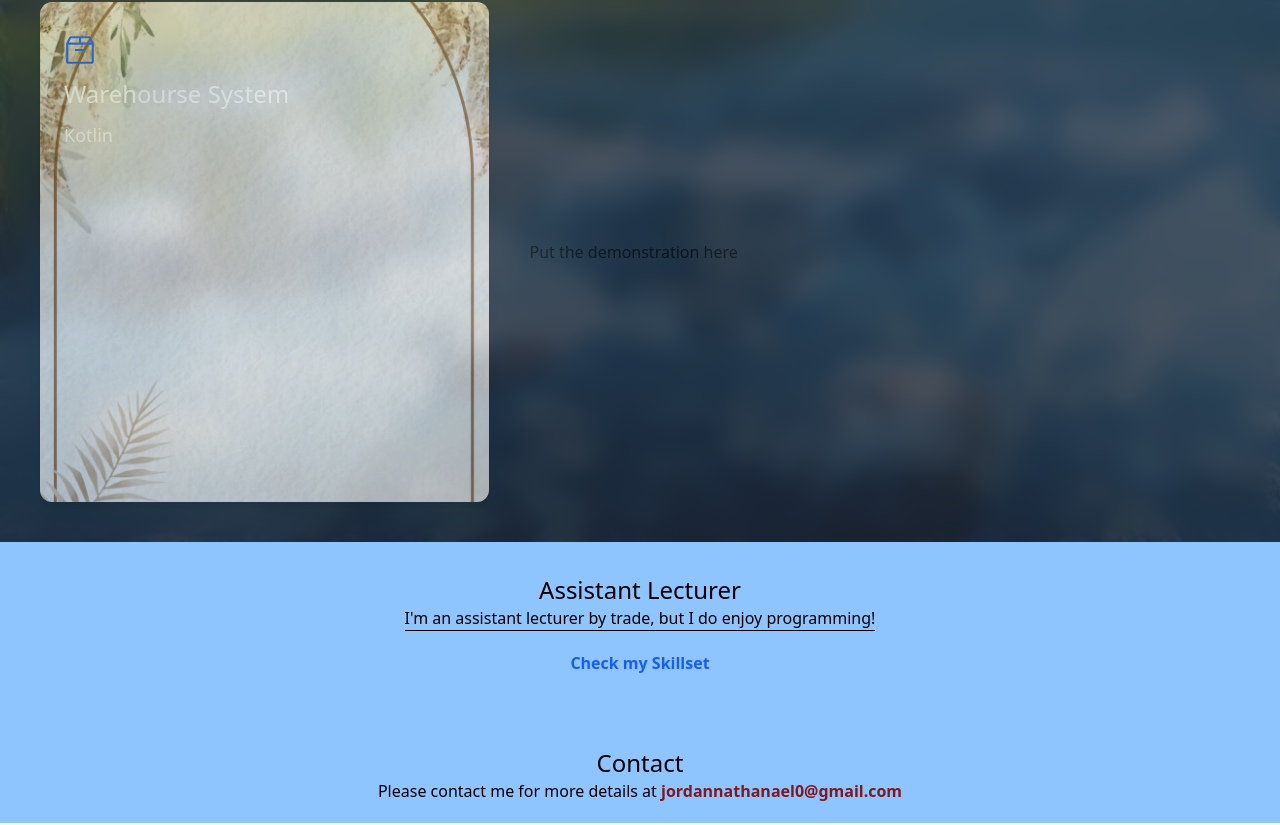
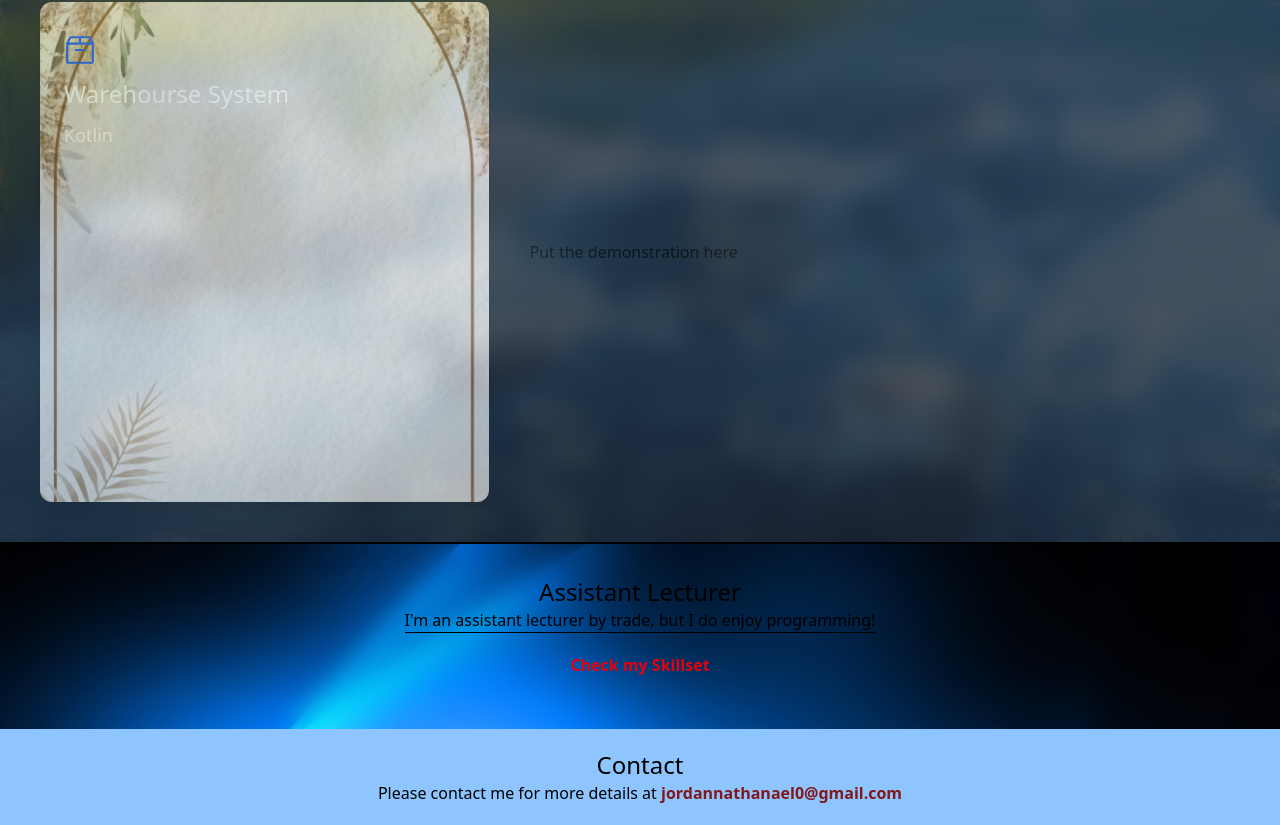
Before and after one commit to XrayenJN/PersonalWebsite, a React (Vite) app: page / in a window 1280 px wide. Shown: the part 1294-2119 px from the top of the page. Built offline with nearby package versions, Linux system fonts and the light colour scheme.

Commit message:
feat: add dark blue background and blurness to it for SkillIntro section

```diff
--- a/src/components/mainpage/SkillIntro.jsx
+++ b/src/components/mainpage/SkillIntro.jsx
@@ -1,13 +1,22 @@
+import DarkBlueBackground from '../../assets/blue-dark-background.jpg'
+
 const SkillIntro = () => {
   return (
-    <div className="flex justify-around items-center p-8 space-x-10 m:flex-row ssm:flex-col space-y-2">
+    <div
+      className='bg-cover border-t-2'
+      style={{backgroundImage: `url(${DarkBlueBackground})`}}
+      >
+      <div
+        className="flex justify-around items-center p-8 space-x-10 m:flex-row ssm:flex-col space-y-2 backdrop-blur-md"
+        >
         <div>
           <h1 className="text-center text-2xl">Assistant Lecturer</h1>
           <p className="text-center">I'm an assistant lecturer by trade, but I do enjoy programming!</p>
           <hr/>
           <a href="/skills">
-          <p className="text-center py-5 text-blue-600 font-bold">Check my Skillset</p>
+            <p className="text-center py-5 text-red-600 font-bold">Check my Skillset</p>
           </a>
+        </div>
       </div>
     </div>
   )
```
Also changed, not shown: src/assets/blue-dark-background.jpg (added). Lines whose indentation alone changed are shown as unchanged.
